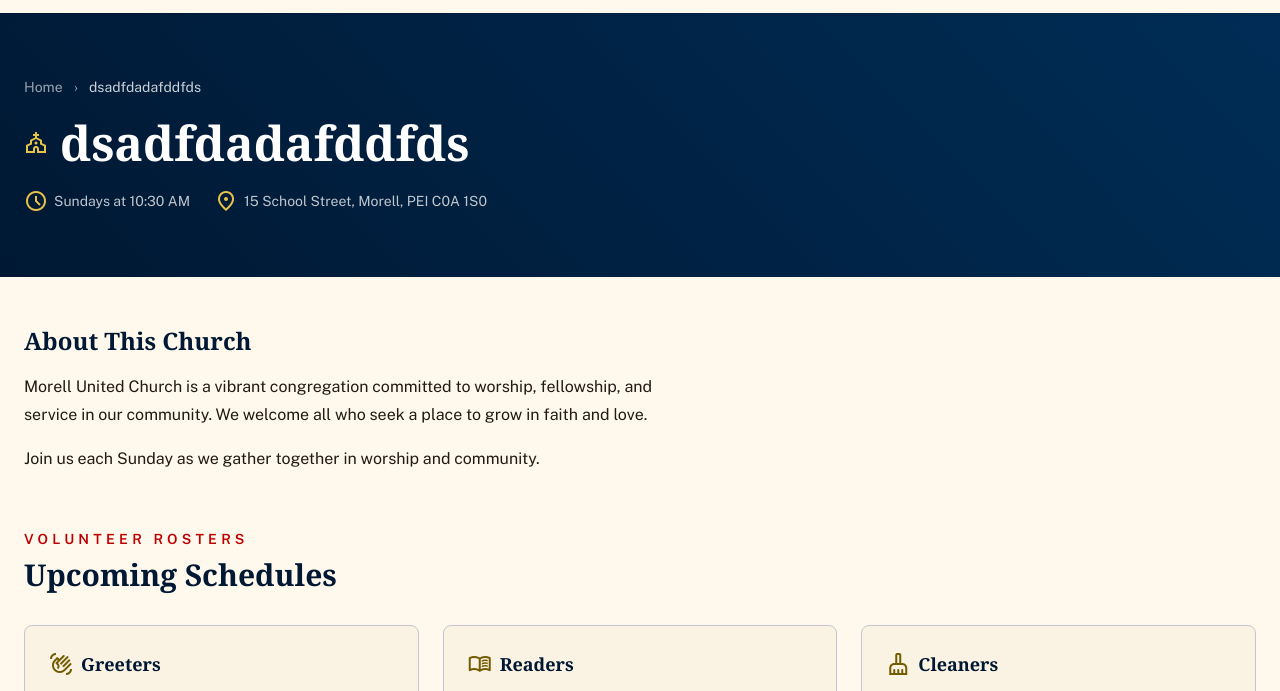
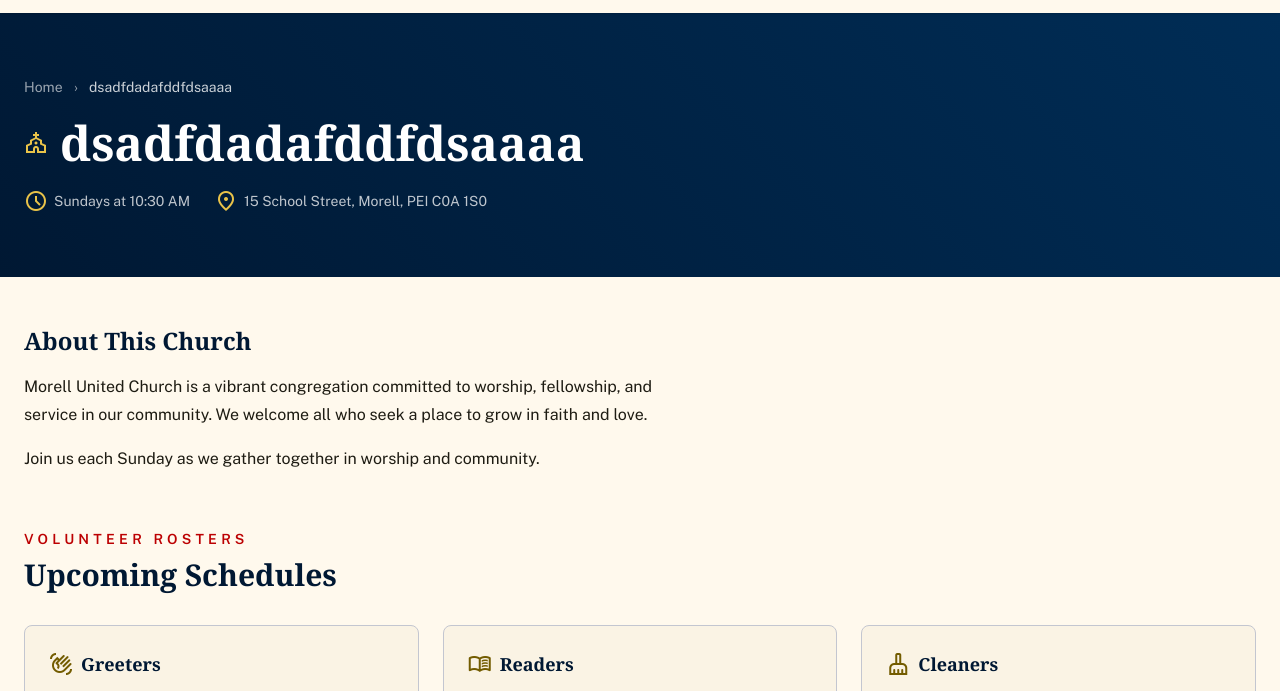
Before and after one commit to ourchurchhome/ourchurchhome.ca, an Astro site: page /churches/morell in a window 1280 px wide. Shown: the part 59-750 px from the top of the page. Built offline with nearby package versions, Linux system fonts and the light colour scheme; Astro itself is replaced by a stand-in of ours.

Commit message:
Update src/content/churches/morell.md
Co-authored-by: Chris D. Macrae <github@chrisdmacrae.com>

```diff
--- a/src/content/churches/morell.md
+++ b/src/content/churches/morell.md
@@ -2,7 +2,7 @@
 address: 15 School Street, Morell, PEI C0A 1S0
 description: A welcoming faith community in the heart of Morell, Prince Edward Island.a
 serviceTime: Sundays at 10:30 AM
-title: dsadfdadafddfds
+title: dsadfdadafddfdsaaaa
 ---
 
 Morell United Church is a vibrant congregation committed to worship, fellowship, and service in our community. We welcome all who seek a place to grow in faith and love.
```
